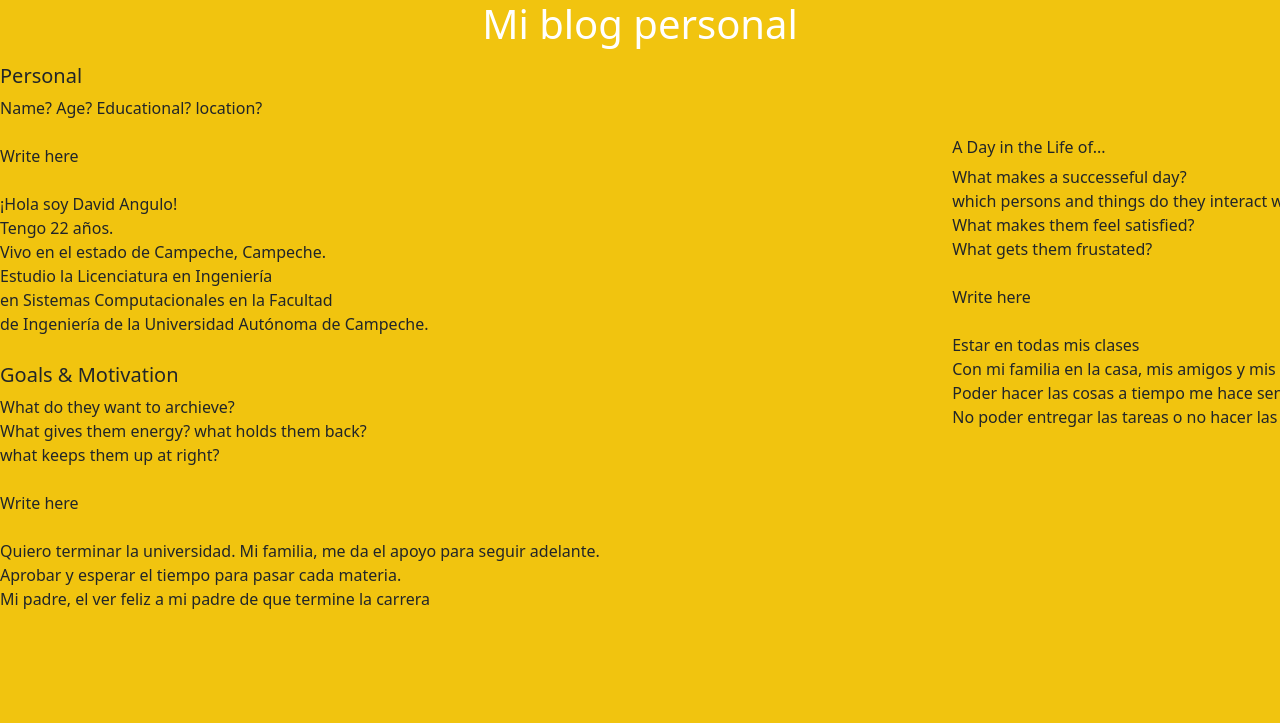
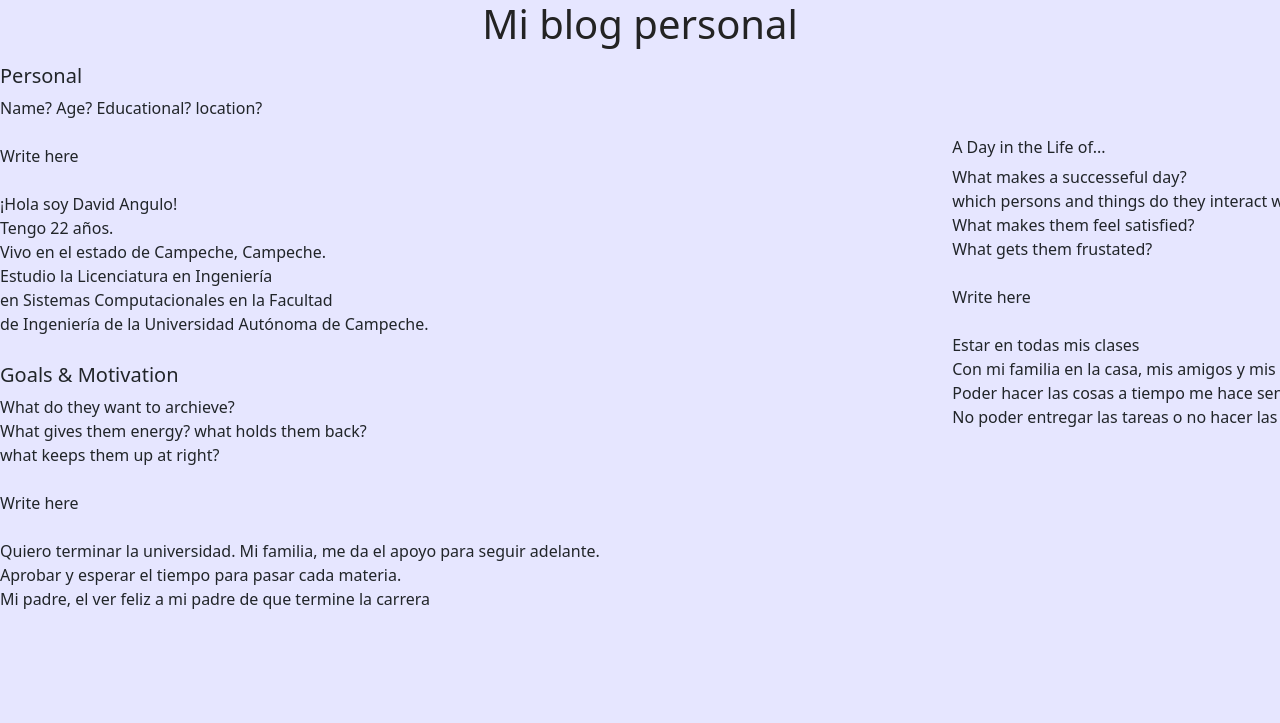
Before and after one commit to DavidAngulo02/Terminando_Blog, a website: page index.html in a window 1280 px wide. Shown: the top 723 px of the page. Drawn offline with nearby package versions, Linux system fonts and the light colour scheme.

Commit message:
Update index.html

```diff
--- a/index.html
+++ b/index.html
@@ -17,10 +17,10 @@
         padding: 0;
       }
       body {
-        background: #f1c40f;
+        background: rgb(230,230,255);
       }
       h1 {
-        color: white;
+        color: rgb(35,35,35);
       }
     </style>
     <style>
```
